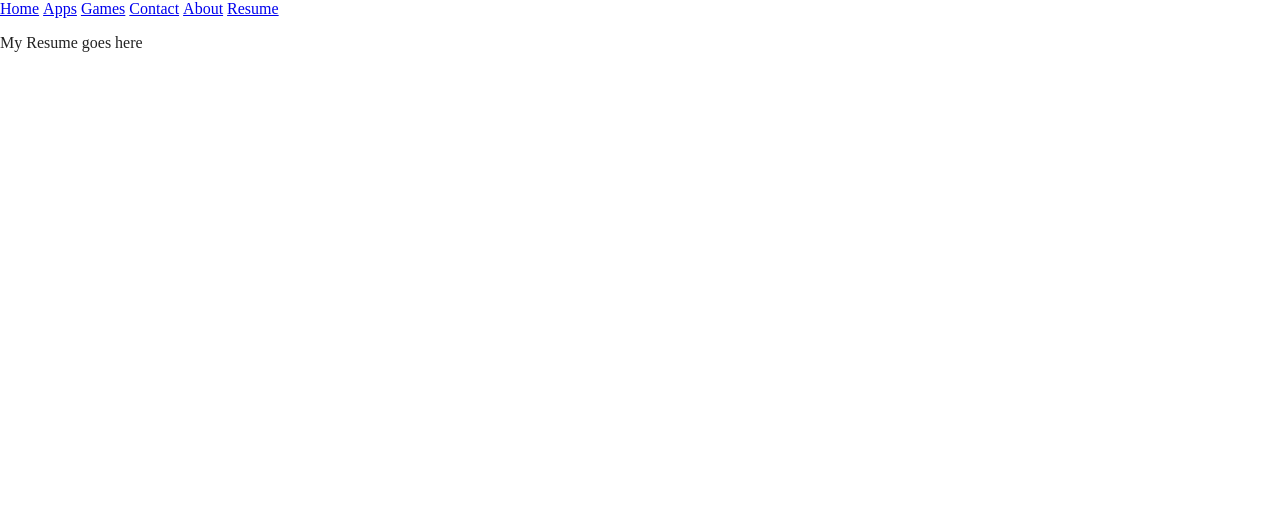
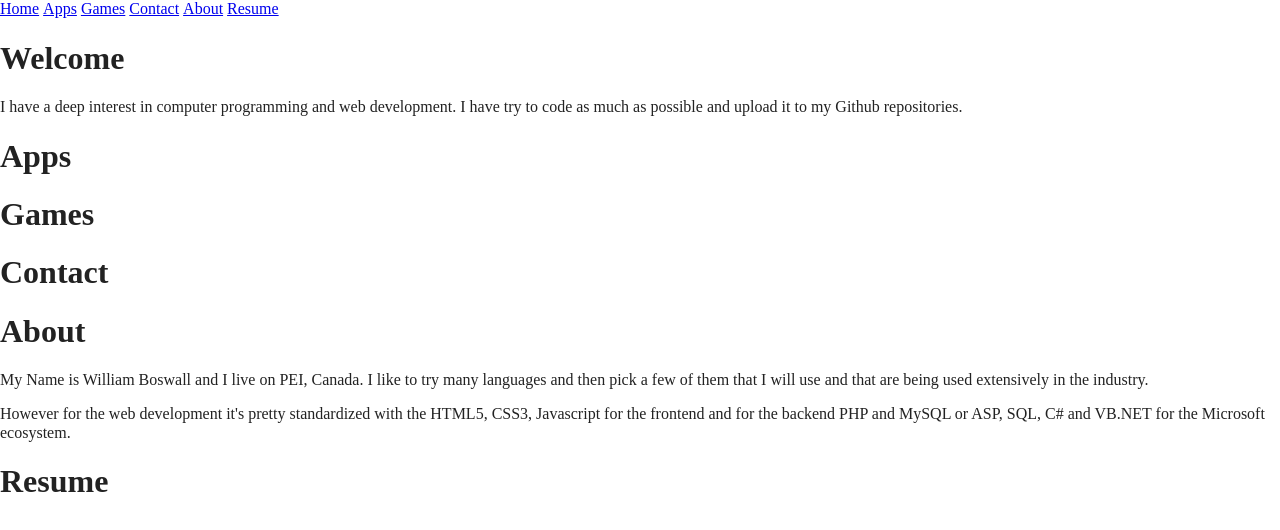
Before and after one commit to wboswall/wboswall.github.io, a website built with Parcel: page index.html in a window 1280 px wide. Built offline with nearby package versions, Linux system fonts and the light colour scheme.

Commit message:
Update index.html
added h1 tags and p tags and content.

```diff
--- a/index.html
+++ b/index.html
@@ -35,8 +35,15 @@
 	  <li><a href="#resume">Resume</a></li>
     </ul>
   </header>
-  <p>My Resume goes here</p>
-
+  <h1>Welcome</h1>
+	<p>I have a deep interest in computer programming and web development.  I have try to code as much as possible and upload it to my Github repositories.</p>
+  <h1 class="#apps">Apps</h1>
+  <h1 class="#games">Games</h1>
+  <h1 class="#contact">Contact</h1>
+  <h1 class="#about">About</h1>
+	<p>My Name is William Boswall and I live on PEI, Canada.  I like to try many languages and then pick a few of them that I will use and that are being used extensively in the industry.</p>
+	<p>However for the web development it's pretty standardized with the HTML5, CSS3, Javascript for the frontend and for the backend PHP and MySQL or ASP, SQL, C# and VB.NET for the Microsoft ecosystem.</p>
+  <h1 class="#resume">Resume</h1>
   <footer>
 
   </footer>
```
